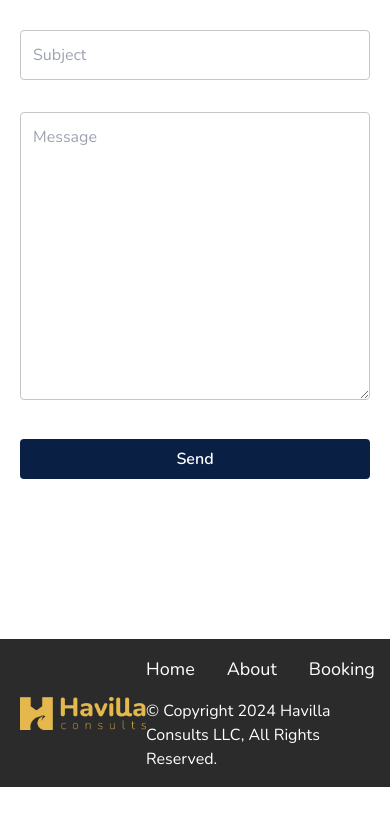
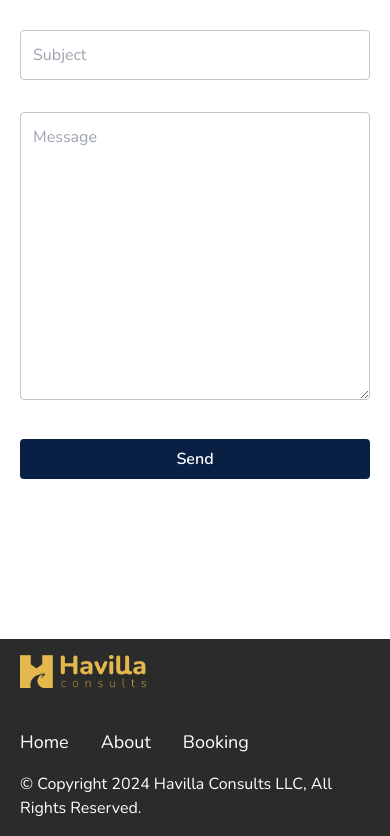
Before and after one commit to Cedar-81/havilla-consults, a SvelteKit app: page / in a window 390 px wide. Shown: the part 4899-5735 px from the top of the page. Before the commit the page ends 5686 px from the top, so only its background shows below. Built offline with nearby package versions, Linux system fonts and the light colour scheme.

Commit message:
made api updates

```diff
--- a/src/components/footer.svelte
+++ b/src/components/footer.svelte
@@ -1,7 +1,8 @@
-<div class="flex justify-between items-center bg-black text-white px-5 py-4 relative top-[10rem] lg:px-[80px] ">
+<div class="flex flex-col items-start space-y-10 lg:space-y-0 lg:flex-row justify-between lg:items-center bg-black text-white px-5 py-4 relative top-[10rem] lg:px-[80px] ">
+
     <img class="h-[33px]" src="/assets/logo.png" alt="havilla logo" />
 
-    <div class="space-y-4">
+    <div class="space-y-4 max-w-full">
         <ul class="flex space-x-8">
             <a href="/"><li class="text-lg hover:text-brand-light cursor-pointer">Home</li></a>
             <a href="/about"><li class="text-lg hover:text-brand-light cursor-pointer">About</li></a>
```
